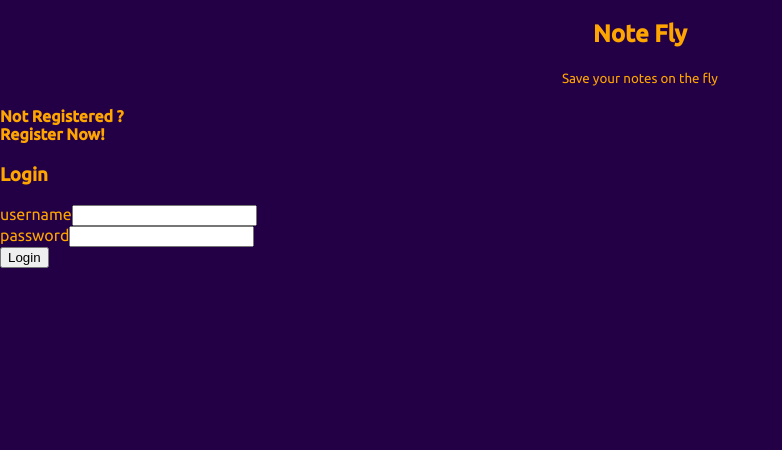
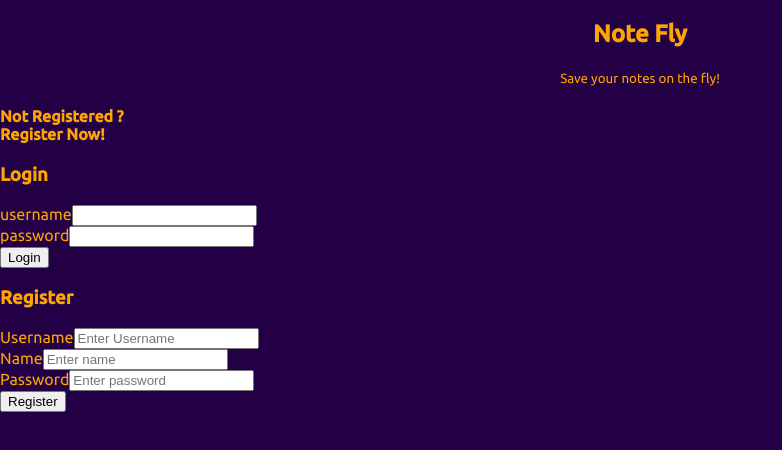
Before and after one commit to meetg94/notes-fullstack-mui, a React (Create React App) app in the folder frontend/: page /register in a window 1280 px wide. Shown: the top 450 px of the page, without its empty margins (0-782 px from the left). Built offline with nearby package versions, Linux system fonts and the light colour scheme.

Commit message:
registration working

```diff
--- a/frontend/package.json
+++ b/frontend/package.json
@@ -22,7 +22,7 @@
     "test": "react-scripts test",
     "eject": "react-scripts eject"
   },
-  "proxy": "http://localhost:8080/",
+  "proxy": "http://localhost:8080",
   "eslintConfig": {
     "extends": [
       "react-app",
--- a/frontend/src/App.js
+++ b/frontend/src/App.js
@@ -1,6 +1,8 @@
-import { useState, useEffect } from 'react'
+import { useState, useEffect } from 'react';
 import {Button, Card, Alert} from '@mui/material';
+import { Route, Routes } from 'react-router-dom';
 
+import RegisterForm from './Components/RegisterForm';
 import LoginForm from './Components/LoginForm';
 import Note from './Components/Note';
 import Notification from './Components/Notification';
@@ -126,7 +128,7 @@ function App() {
     <div>
       <div className='main-title'>
         <h2>Note Fly</h2>
-        <small>Save your notes on the fly</small>
+        <small>Save your notes on the fly!</small>
       </div>
         {user === null ?
           <LoginForm
@@ -166,6 +168,11 @@ function App() {
       <div className='list-container'>
       <Notification message={errorMessage} />
       </div>
+      <div>
+        <Routes>
+          <Route path='/register' element={<RegisterForm />} />
+        </Routes>
+      </div>
     </div>
   );
 }
--- a/frontend/src/Components/LoginForm.js
+++ b/frontend/src/Components/LoginForm.js
@@ -1,4 +1,6 @@
 import { useNavigate } from 'react-router-dom'
+import { useState } from 'react'
+import login from '../Services/login'
 
 function LoginForm({
     username,
@@ -8,13 +10,23 @@ function LoginForm({
     setPassword
 }) {
 
+    const [loginShow, setLoginShow] = useState(true)
+
     // const handleRegisterClick = () => {
     //     navigate.push('/register')
     // }
 
+    const navigate = useNavigate()
+
   return (
     <div>
-        <h4>Not Registered ? <div className='register-button'>Register Now!</div></h4>
+        <h4>Not Registered ?
+            <div className='register-button' onClick={() => {navigate('/register'); setLoginShow(false)}}>
+                Register Now!
+            </div>
+        </h4>
+        {loginShow ?
+            (<div>
                 <h3>Login</h3>
                     <form onSubmit={handleLogin}>
                 <div>
@@ -34,6 +46,9 @@ function LoginForm({
                 </div>
                 <button type="submit">Login</button>
                     </form>
+            </div>) : null
+        }
+
     </div>
   )
 }
--- a/frontend/src/Components/RegisterForm.js
+++ b/frontend/src/Components/RegisterForm.js
@@ -1,65 +1,102 @@
-import { useState } from 'react'
+import React, { useState } from 'react';
+
+import { Snackbar } from '@mui/material';
+import MuiAlert from '@mui/material/Alert';
 import axios from 'axios'
 
 import registerService from '../Services/register'
 
+const Alert = React.forwardRef(function Alert(props, ref) {
+    return <MuiAlert elevation={6} ref={ref} variant="filled" {...props} />;
+  });
+
 function RegisterForm() {
 
-    const [ userData, setUserData ] = useState({})
+    const [username, setUsername] = useState('')
+    const [name, setName] = useState('')
+    const [password, setPassword] = useState('')
+    const [successMessage, setSuccessMessage] = useState(false)
 
-    const handleChange = (e) => {
-        const newData = {...userData}
-        newData[e.target.name] = e.target.value
-        setUserData(newData)
+    const [open, setOpen] = useState(true)
+
+    const handleClose = (event, reason) => {
+        if (reason === 'clickaway') {
+            return;
+        }
+        setOpen(false)
     }
 
     const handleSubmit = (e) => {
         e.preventDefault()
 
-        registerService.register({ userData })
+        registerService.register(({ username, name, password }),
+        {
+            headers: { "Content-Type": "application/json" },
+            withCredentials: true,
+        })
         .then((response) => {
-            console.log(response.data)
+            console.log(response.data.message)
         })
         .catch((error) => {
             console.log(error)
         })
+        setUsername('')
+        setName('')
+        setPassword('')
+        setSuccessMessage(`Congrats! ${username} registered`)
+        setTimeout(() => {
+            setSuccessMessage(null)
+        }, 6000)
     }
 
-  return (
+    return (
     <div>
         <h3>Register</h3>
+        {successMessage ?
+            <div>
+                <p>{successMessage}</p>
+                <Snackbar open={open} autoHideDuration={6000} onClose={handleClose}>
+                    <Alert severity="success">Congrats user has been registered!</Alert>
+                </Snackbar>
+            </div>
+            :
         <form onSubmit={handleSubmit}>
+            <div>
+                Username
+                    <input
+                        type="username"
+                        name="username"
+                        value={username}
+                        onChange={({ target }) => setUsername(target.value)}
+                        placeholder='Enter Username'
+                        required
+                    />
+            </div>
             <div>
                 Name
                     <input
                         type="name"
-                        value={userData.name}
-                        onChange={handleChange}
-                        placeholder='Enter Name'
+                        name="name"
+                        value={name}
+                        onChange={({ target }) => setName(target.value)}
+                        placeholder='Enter name'
                         required
                     />
             </div>
             <div>
-                username
-                    <input
-                        value={userData.username}
-                        onChange={handleChange}
-                        placeholder='Enter username'
-                        required
-                    />
-            </div>
-            <div>
-                password
+                Password
                     <input
                         type="password"
-                        value={userData.password}
-                        onChange={handleChange}
+                        name="password"
+                        value={password}
+                        onChange={({ target }) => setPassword(target.value)}
                         placeholder='Enter password'
                         required
                     />
             </div>
                 <button type="submit">Register</button>
         </form>
+}
     </div>
   )
 }
--- a/frontend/src/Services/register.js
+++ b/frontend/src/Services/register.js
@@ -1,9 +1,13 @@
 import axios from "axios";
-const baseUrl = '/api/register'
+const baseUrl = '/api/auth/signup'
 
 const register = async credentials => {
     const response = await axios.post(baseUrl, credentials)
-    return response.data
+    return console.log(response.data)
 }
 
-export default { register }
+const registerService = {
+    register
+}
+
+export default registerService;
--- a/frontend/src/index.js
+++ b/frontend/src/index.js
@@ -1,11 +1,14 @@
 import React from 'react';
 import ReactDOM from 'react-dom/client';
 import './index.css';
+import { BrowserRouter as Router } from 'react-router-dom';
 import App from './App';
 
 const root = ReactDOM.createRoot(document.getElementById('root'));
 root.render(
   <React.StrictMode>
-    <App />
+    <Router>
+      <App />
+    </Router>
   </React.StrictMode>
 );
```
Lines whose indentation alone changed are shown as unchanged.
